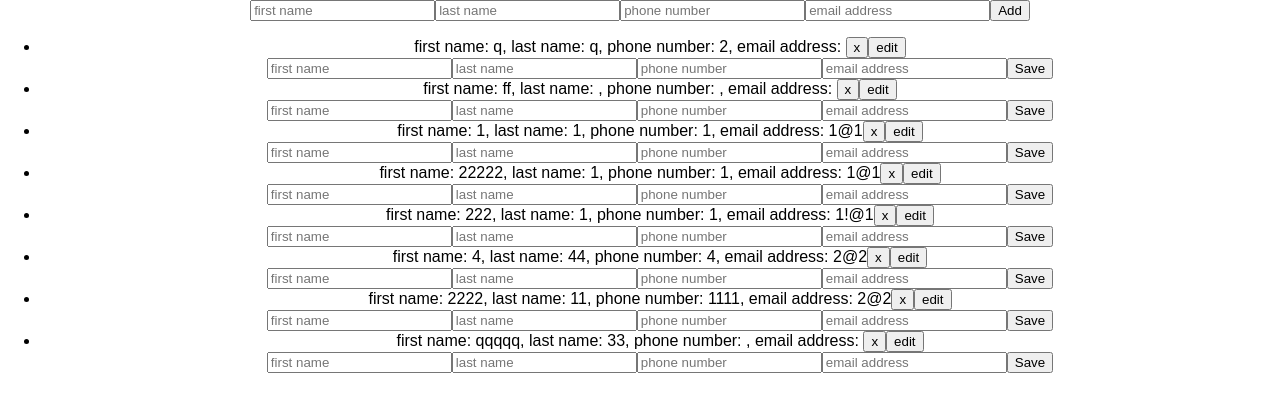
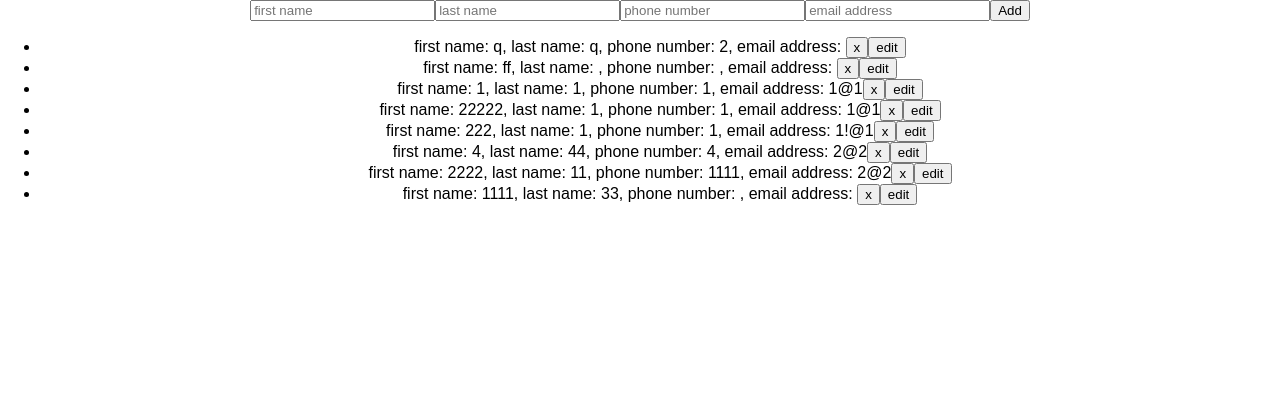
Before and after one commit to KajKas/contacts-app_react, a React (Create React App) app: page / in a window 1280 px wide. Shown: the top 412 px of the page. Built offline with nearby package versions, Linux system fonts and the light colour scheme; data requests are answered from the project's data file.

Commit message:
edit inputs still connected

```diff
--- a/db.json
+++ b/db.json
@@ -50,7 +50,7 @@
       "id": 27
     },
     {
-      "firstName": "qqqqq",
+      "firstName": "1111",
       "lastName": "33",
       "phoneNumber": "",
       "email": "",
--- a/src/App.js
+++ b/src/App.js
@@ -8,7 +8,8 @@ class App extends Component {
     lastName: '',
     phoneNumber: '',
     email: '',
-    contacts: []
+    contacts: [],
+    showEditForm: false
   }
 
   componentDidMount() {
@@ -82,6 +83,7 @@ class App extends Component {
       this.state.edPhoneNumber,
       this.state.edEmail
     )
+    this.setState({showEditForm: false})
   }
 
   editContact = (contactId, contactFirstName, contactLastName, contactNumber, contactEmail) => {
@@ -100,10 +102,6 @@ class App extends Component {
         }
       }
     ).then(sync)
-  }
-
-  preventSubmit = event => {
-    event.preventDefault()
   }
 
   render() {
@@ -126,14 +124,16 @@ class App extends Component {
                   phone number: {contact.phoneNumber},
                   email address: {contact.email}
                   <button onClick={() => this.handleDelete(contact.id)}>x</button>
-                  <button>edit</button>
-                  <form onSubmit={this.preventSubmit}>
+                  <button onClick={() => this.setState({showEditForm: true})}>edit</button>
+                  {this.state.showEditForm ? (
+                  <form onSubmit={event => event.preventDefault()}>
                     <input type='text' placeholder='first name' value={this.state.edFirstName} onChange={(event) => this.setState({edFirstName: event.target.value})}/>
                     <input type='text' placeholder='last name' value={this.state.edLastName} onChange={(event) => this.setState({edLastName: event.target.value})}/>
                     <input type='number' placeholder='phone number' value={this.state.edPhoneNumber} onChange={(event) => this.setState({edPhoneNumber: event.target.value})}/>
                     <input type='email' placeholder='email address' value={this.state.edEmail} onChange={(event) => this.setState({edEmail: event.target.value})}/>
                     <button onClick={() => this.handleEdit(contact.id)}>Save</button>
                   </form>
+                  ) : null}
                 </li>
               )
             )
```
